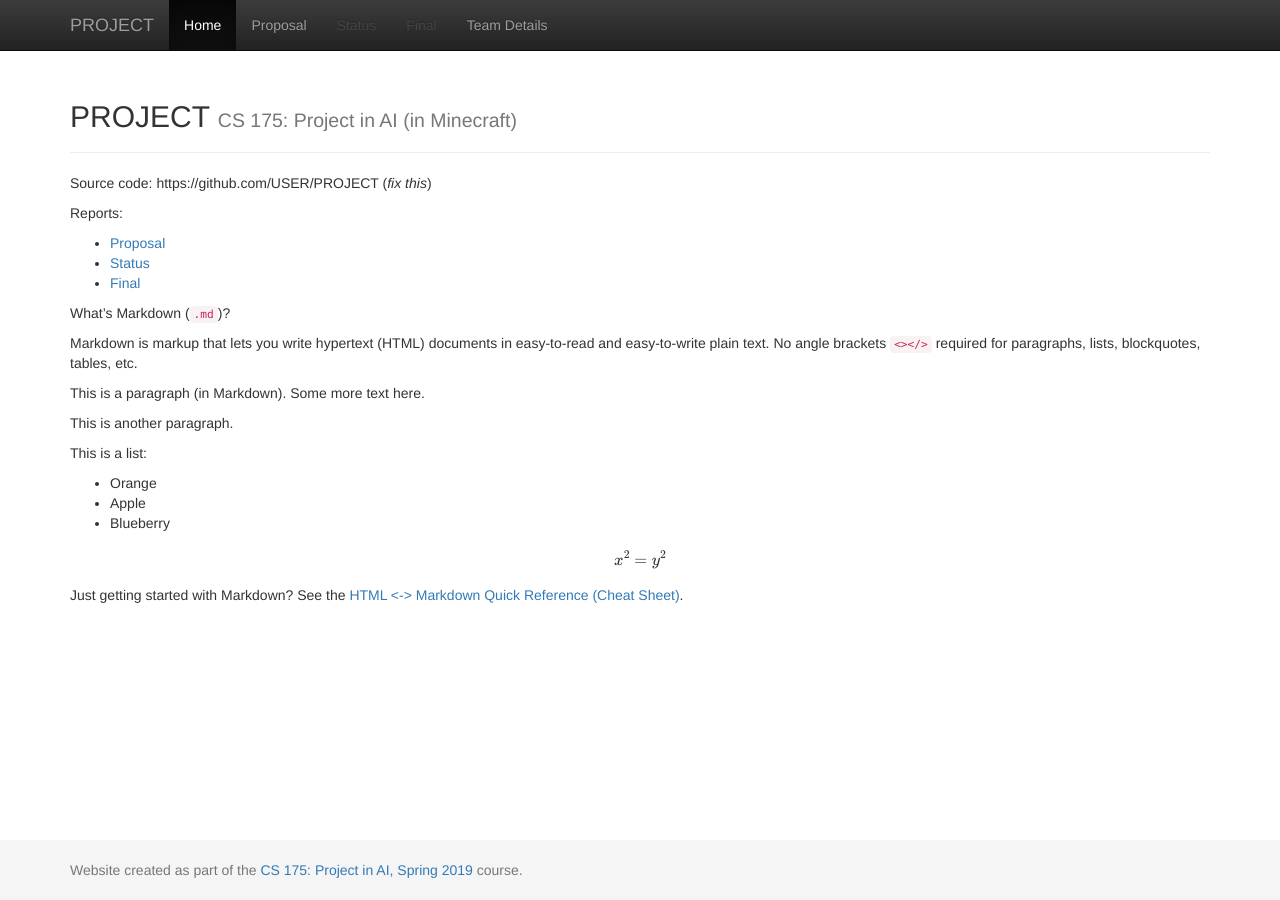
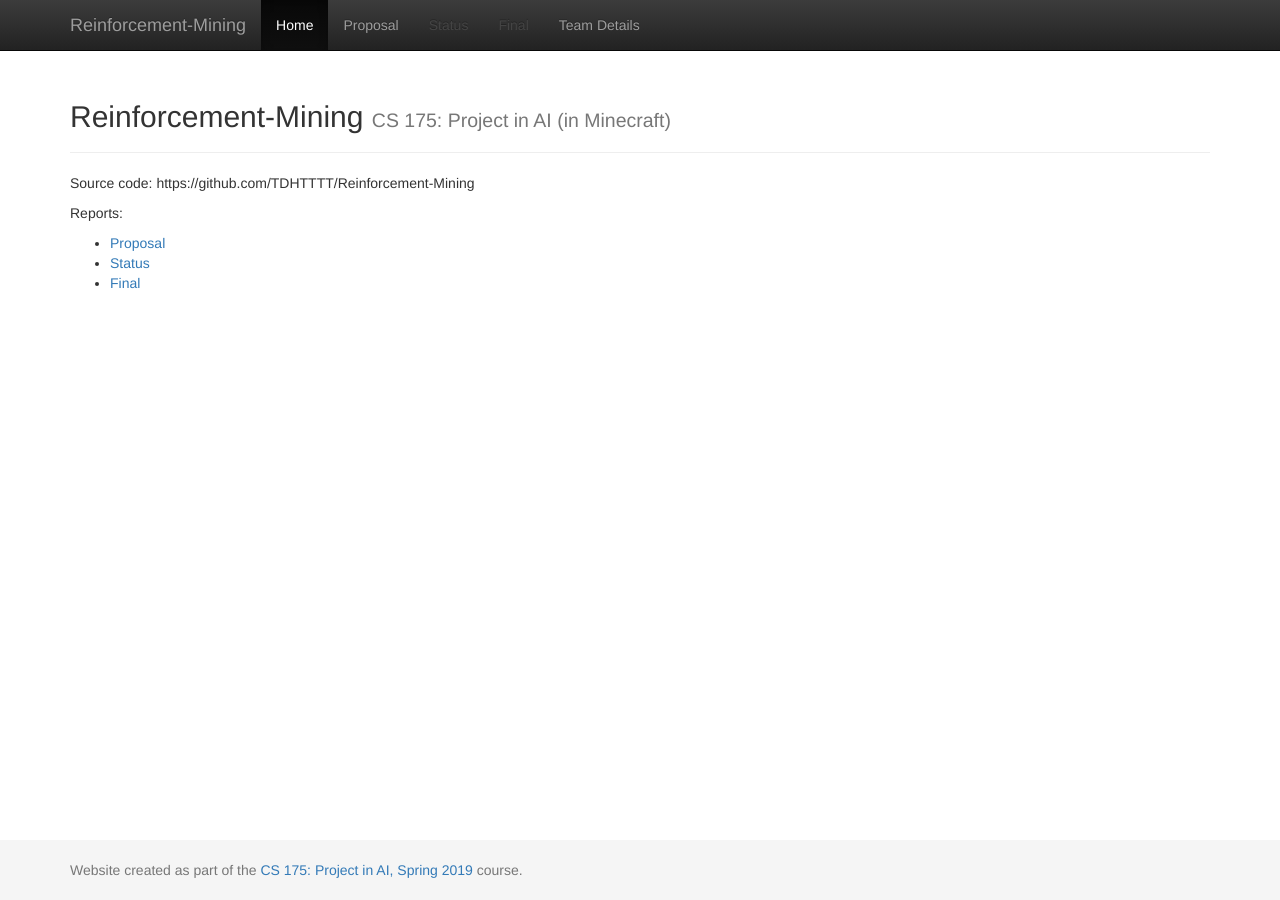
Before and after one commit to TDHTTTT/RM, a Jekyll site: the page built from docs/index.md, in a window 1280 px wide. Built offline with Jekyll 4.4.1, drawn with Linux system fonts in a browser that asks for light colours; formulas are drawn with MathJax 3.

Commit message:
change team names

```diff
--- a/docs/_config.yml
+++ b/docs/_config.yml
@@ -1,7 +1,7 @@
 ###########
 # site.title
 
-title:    'PROJECT'
+title:    'Reinforcement-Mining'
 subtitle: 'CS 175: Project in AI (in Minecraft)'
 
 
--- a/docs/index.md
+++ b/docs/index.md
@@ -3,38 +3,10 @@
 title:  Home
 ---
 
-Source code: https://github.com/USER/PROJECT (_fix this_)
+Source code: https://github.com/TDHTTTT/Reinforcement-Mining
 
 Reports:
 
 - [Proposal](proposal.html)
 - [Status](status.html)
 - [Final](final.html)
-
-What's Markdown (`.md`)?
-
-Markdown is markup that lets you write hypertext (HTML) documents
-in easy-to-read and easy-to-write plain text.
-No angle brackets `<></>` required for
-paragraphs, lists, blockquotes, tables, etc.
-
-
-This is a paragraph (in Markdown). Some more
-text here.
-
-This is another paragraph.
-
-This is a list:
-
-- Orange
-- Apple
-- Blueberry
-
-$$x^2 = y^2$$
-
-
-Just getting started with Markdown?
-See the [HTML <-> Markdown Quick Reference (Cheat Sheet)][quickref].
-
-
-[quickref]: https://github.com/mundimark/quickrefs/blob/master/HTML.md
```
